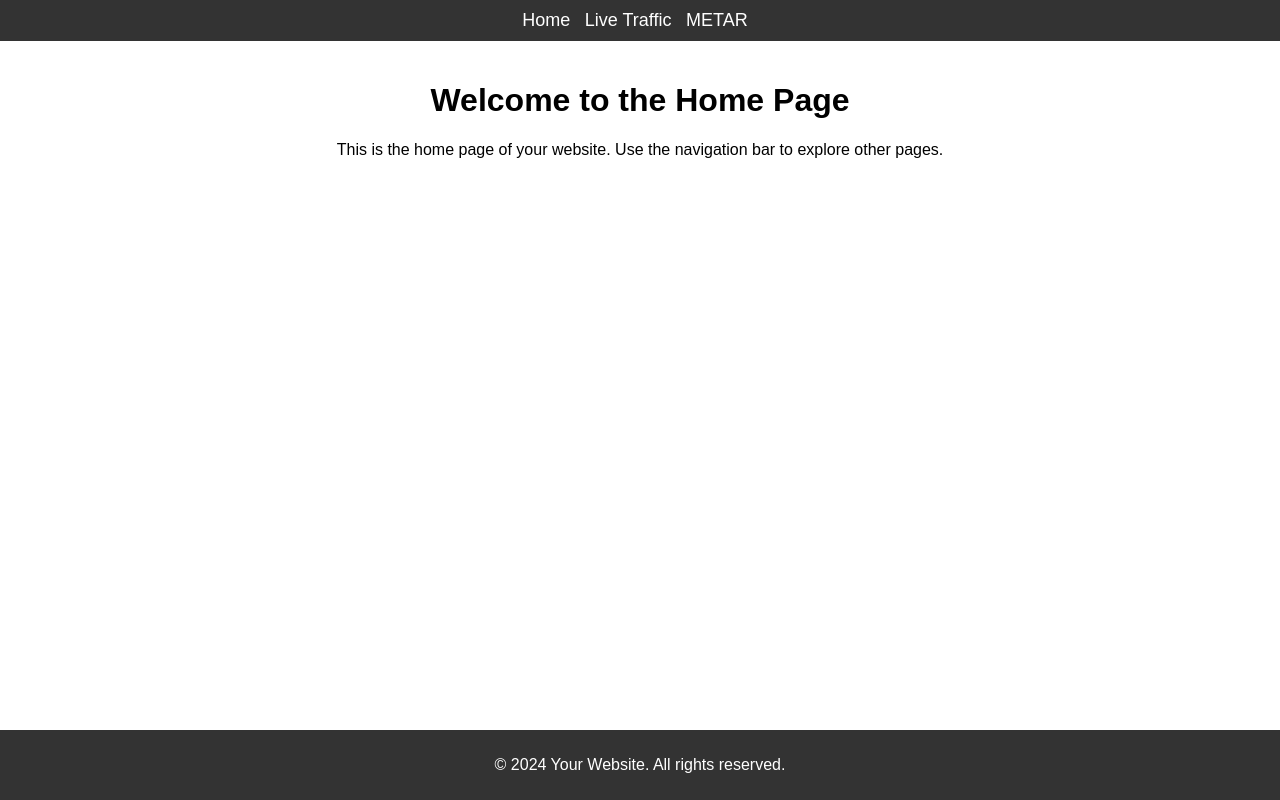
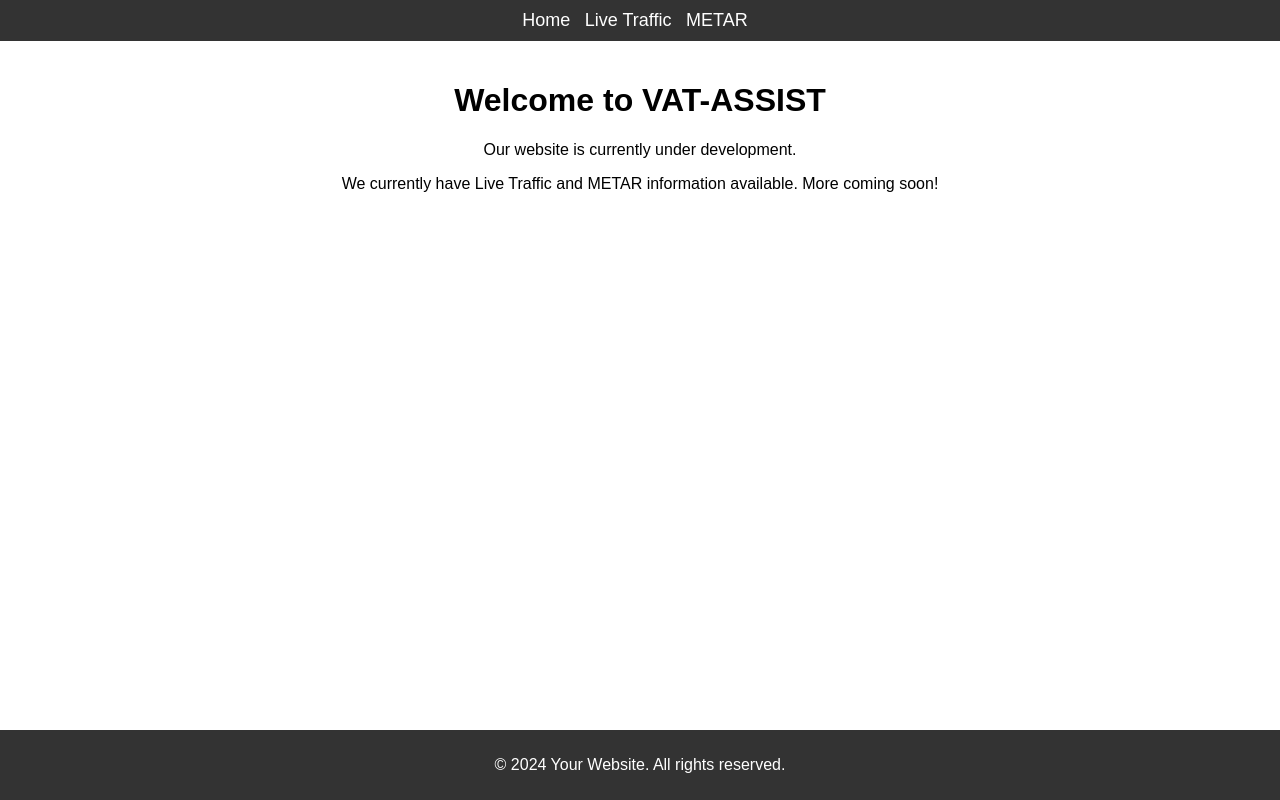
Before and after one commit to PulseDynamics/vat-assist, a plain HTML site: page index.html in a window 1280 px wide. Drawn offline with nearby package versions, Linux system fonts and the light colour scheme.

Commit message:
Update index.html

```diff
--- a/index.html
+++ b/index.html
@@ -3,7 +3,7 @@
 <head>
     <meta charset="UTF-8">
     <meta name="viewport" content="width=device-width, initial-scale=1.0">
-    <title>vat-assist</title>
+    <title>VAT-ASSIST</title>
     <link rel="stylesheet" href="https://unpkg.com/leaflet@1.7.1/dist/leaflet.css" />
     <style>
         body {
@@ -88,8 +88,9 @@
 
             if (page === 'home') {
                 content = `
-                    <h1>Welcome to the Home Page</h1>
-                    <p>This is the home page of your website. Use the navigation bar to explore other pages.</p>
+                    <h1>Welcome to VAT-ASSIST</h1>
+                    <p>Our website is currently under development.</p>
+                    <p>We currently have Live Traffic and METAR information available. More coming soon!<p>
                 `;
             } else if (page === 'live_traffic') {
                 content = `
```
